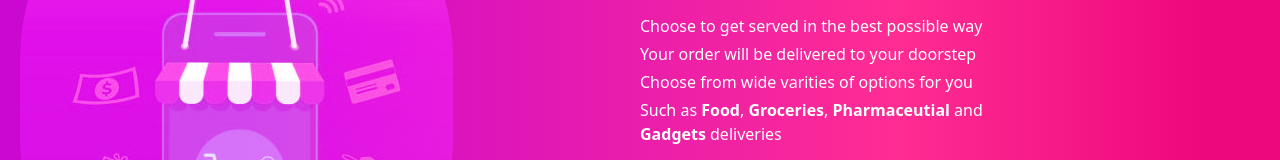
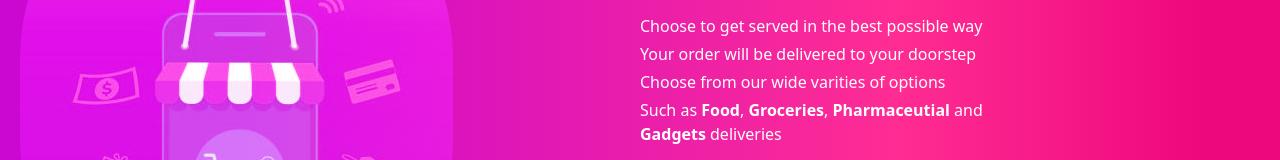
Before and after one commit to AdetolaAremu/Serva, a Vue app: page / in a window 1280 px wide. Shown: the part 254-414 px from the top of the page. Built offline with nearby package versions, Linux system fonts and the light colour scheme.

Commit message:
Add files via upload

```diff
--- a/src/pages/Home.vue
+++ b/src/pages/Home.vue
@@ -12,7 +12,7 @@
           <div class="sm:w-full md:w-full lg:w-7/12">
             <p class="mt-6">Choose to get served in the best possible way</p>
             <p class="mt-1">Your order will be delivered to your doorstep</p>
-            <p class="mt-1">Choose from wide varities of options for you</p>
+            <p class="mt-1">Choose from our wide varities of options</p>
             <p class="mt-1">
               Such as <span class="font-bold">Food</span>, <span class="font-bold">Groceries</span>,
               <span class="font-bold">Pharmaceutial</span> and <span class="font-bold">Gadgets</span> deliveries
```
Also changed, not shown: 20 other files (tests, documents, lock files or other folders).
